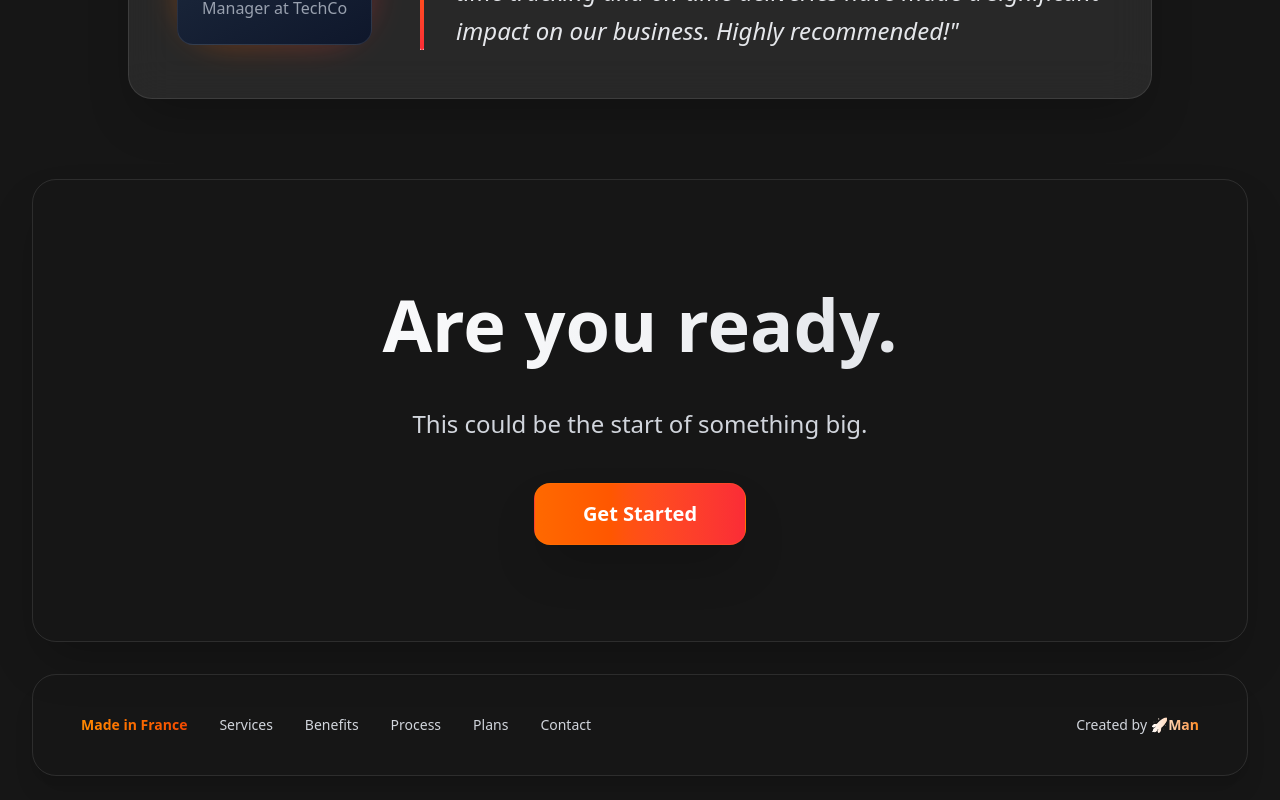
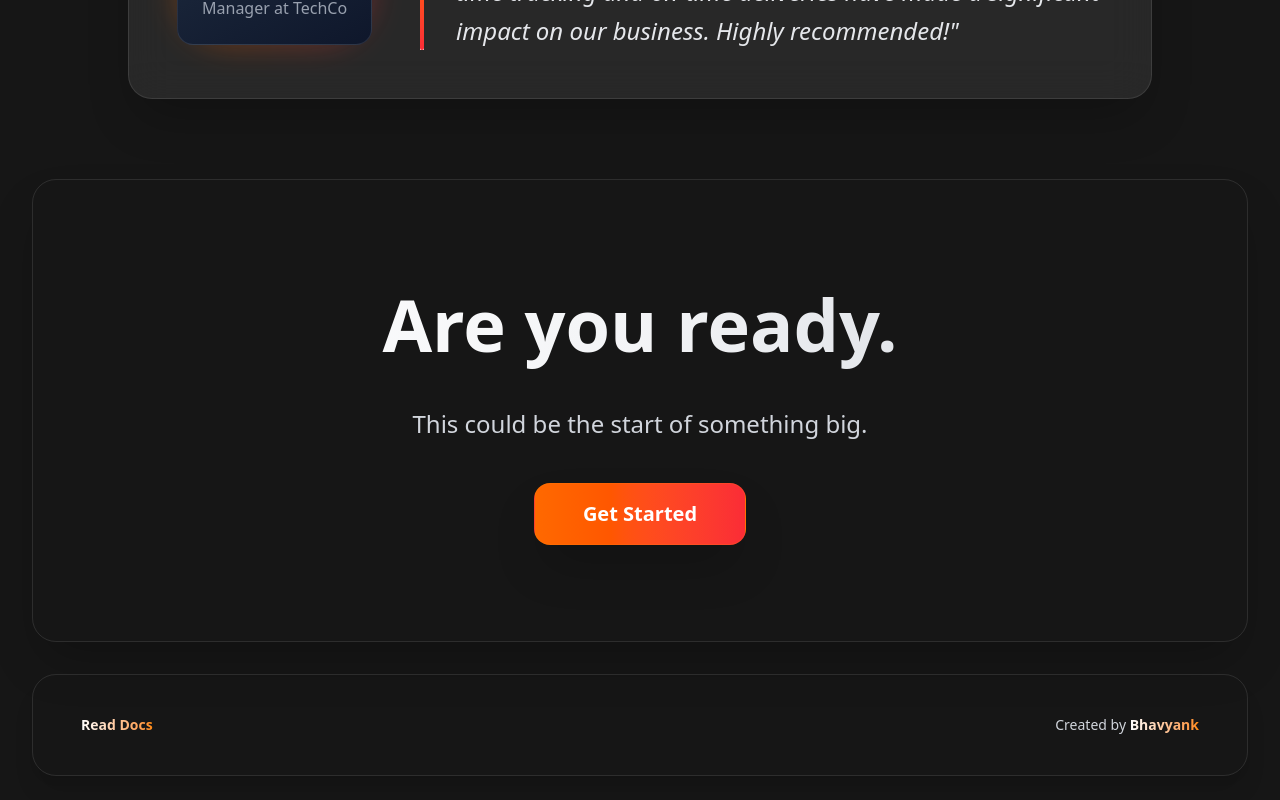
Before and after one commit to bhavyank89/shipsy, a React (Vite) app in the folder apps/frontend/: page / in a window 1280 px wide. Shown: the part 772-1572 px from the top of the page. Built offline with nearby package versions, Linux system fonts and the light colour scheme.

Commit message:
Landing footer changing and auth bug fixes

```diff
--- a/apps/frontend/src/components/Landing.jsx
+++ b/apps/frontend/src/components/Landing.jsx
@@ -9,6 +9,7 @@ const ShipsyLanding = () => {
     const [isLogin, setIsLogin] = useState(true);
     const [username, setUsername] = useState("");
     const [password, setPassword] = useState("");
+    const [isSubmitting, setIsSubmitting] = useState(false);
 
     const navigate = useNavigate();
     const page6 = '/page6.mp4'
@@ -66,10 +67,21 @@ const ShipsyLanding = () => {
         // Reset form fields when modal closes
         setUsername("");
         setPassword("");
+        setIsSubmitting(false);
+    };
+
+    // Modified function to clear inputs when toggling
+    const handleToggleMode = (loginMode) => {
+        setIsLogin(loginMode);
+        // Clear form inputs when switching modes
+        setUsername("");
+        setPassword("");
+        setIsSubmitting(false);
     };
 
     const handleFormSubmit = async (e) => {
         e.preventDefault();
+        setIsSubmitting(true); // Set loading state
 
         // Use the state values directly instead of FormData
         const formValues = {
@@ -104,6 +116,8 @@ const ShipsyLanding = () => {
             } catch (e) {
                 console.error("Error occurred!!", e.message);
                 toast.warning("Error logging in");
+            } finally {
+                setIsSubmitting(false);
             }
         } else {
             // TODO: Replace with actual signup API call
@@ -135,6 +149,8 @@ const ShipsyLanding = () => {
             } catch (e) {
                 console.error("Error occurred!!", e.message);
                 toast.warning("Error creating account");
+            } finally {
+                setIsSubmitting(false);
             }
         }
     };
@@ -277,10 +293,10 @@ const ShipsyLanding = () => {
                                 </p>
                             </div>
 
-                            {/* Toggle Buttons */}
+                            {/* Toggle Buttons - Updated with new onClick handlers */}
                             <div className="flex bg-slate-800/50 rounded-2xl p-1 mb-6">
                                 <button
-                                    onClick={() => setIsLogin(true)}
+                                    onClick={() => handleToggleMode(true)}
                                     className={`flex-1 py-2 px-4 rounded-xl font-medium cursor-pointer transition-all duration-200 ${isLogin
                                         ? "bg-gradient-to-r from-orange-500 to-red-500 text-white shadow-lg"
                                         : "text-gray-400 hover:text-white"
@@ -289,7 +305,7 @@ const ShipsyLanding = () => {
                                     Login
                                 </button>
                                 <button
-                                    onClick={() => setIsLogin(false)}
+                                    onClick={() => handleToggleMode(false)}
                                     className={`flex-1 py-2 px-4 rounded-xl font-medium cursor-pointer transition-all duration-200 ${!isLogin
                                         ? "bg-gradient-to-r from-orange-500 to-red-500 text-white shadow-lg"
                                         : "text-gray-400 hover:text-white"
@@ -311,7 +327,8 @@ const ShipsyLanding = () => {
                                         required
                                         value={username}
                                         onChange={(e) => setUsername(e.target.value)}
-                                        className="w-full px-4 py-3 bg-slate-800/50 border border-gray-600 rounded-xl focus:outline-none focus:ring-2 focus:ring-orange-500 focus:border-transparent text-white placeholder-gray-400"
+                                        disabled={isSubmitting}
+                                        className="w-full px-4 py-3 bg-slate-800/50 border border-gray-600 rounded-xl focus:outline-none focus:ring-2 focus:ring-orange-500 focus:border-transparent text-white placeholder-gray-400 disabled:opacity-50 disabled:cursor-not-allowed"
                                         placeholder="Enter your username"
                                     />
                                 </div>
@@ -326,25 +343,36 @@ const ShipsyLanding = () => {
                                         required
                                         value={password}
                                         onChange={(e) => setPassword(e.target.value)}
-                                        className="w-full px-4 py-3 bg-slate-800/50 border border-gray-600 rounded-xl focus:outline-none focus:ring-2 focus:ring-orange-500 focus:border-transparent text-white placeholder-gray-400"
+                                        disabled={isSubmitting}
+                                        className="w-full px-4 py-3 bg-slate-800/50 border border-gray-600 rounded-xl focus:outline-none focus:ring-2 focus:ring-orange-500 focus:border-transparent text-white placeholder-gray-400 disabled:opacity-50 disabled:cursor-not-allowed"
                                         placeholder="Enter your password"
                                     />
                                 </div>
 
+                                {/* Updated submit button with loading state */}
                                 <motion.button
                                     type="submit"
-                                    className="w-full bg-gradient-to-r from-orange-500 to-red-500 text-white py-3 rounded-xl font-bold shadow-lg hover:shadow-xl cursor-pointer transition-all duration-300 border border-orange-400/20"
-                                    whileHover={{ scale: 1.02 }}
-                                    whileTap={{ scale: 0.98 }}
+                                    disabled={isSubmitting}
+                                    className="w-full bg-gradient-to-r from-orange-500 to-red-500 text-white py-3 rounded-xl font-bold shadow-lg hover:shadow-xl cursor-pointer transition-all duration-300 border border-orange-400/20 disabled:opacity-70 disabled:cursor-not-allowed flex items-center justify-center gap-2"
+                                    whileHover={!isSubmitting ? { scale: 1.02 } : {}}
+                                    whileTap={!isSubmitting ? { scale: 0.98 } : {}}
                                 >
-                                    {isLogin ? "Sign In" : "Create Account"}
+                                    {isSubmitting && (
+                                        <svg className="animate-spin h-5 w-5 text-white" xmlns="http://www.w3.org/2000/svg" fill="none" viewBox="0 0 24 24">
+                                            <circle className="opacity-25" cx="12" cy="12" r="10" stroke="currentColor" strokeWidth="4"></circle>
+                                            <path className="opacity-75" fill="currentColor" d="M4 12a8 8 0 018-8V0C5.373 0 0 5.373 0 12h4zm2 5.291A7.962 7.962 0 014 12H0c0 3.042 1.135 5.824 3 7.938l3-2.647z"></path>
+                                        </svg>
+                                    )}
+                                    {isSubmitting
+                                        ? (isLogin ? "Signing in..." : "Registration...")
+                                        : (isLogin ? "Sign In" : "Create Account")
+                                    }
                                 </motion.button>
                             </form>
                         </motion.div>
                     </motion.div>
                 )}
             </AnimatePresence>
-
 
             {/* Main Content */}
             <motion.main
@@ -513,25 +541,31 @@ const ShipsyLanding = () => {
             >
                 <div className="flex flex-col lg:flex-row justify-between items-center gap-6 lg:gap-8">
                     <div className="flex flex-wrap justify-center lg:justify-start gap-6 lg:gap-8 text-sm text-gray-300">
-                        <span className="font-semibold bg-gradient-to-r from-orange-400 to-orange-600 bg-clip-text text-transparent">Made in France</span>
-                        {['Services', 'Benefits', 'Process', 'Plans', 'Contact'].map((item) => (
-                            <motion.a
-                                key={item}
-                                href="#"
-                                className="hover:text-white transition-all duration-300 hover:scale-105 font-medium"
-                                whileHover={{ y: -2 }}
-                            >
-                                {item}
-                            </motion.a>
-                        ))}
+                        <a
+                            href="https://github.com/bhavyank89/shipsy"
+                            target="_blank"
+                            rel="noopener noreferrer"
+                            className="font-semibold bg-gradient-to-r from-white to-orange-400 bg-clip-text text-transparent hover:underline"
+                        >
+                            Read Docs
+                        </a>
                     </div>
 
                     <motion.div
                         className="text-sm text-gray-300 font-medium"
                         whileHover={{ scale: 1.05 }}
                     >
-                        Created by <span className="bg-gradient-to-r from-white to-orange-400 bg-clip-text text-transparent font-bold">🚀Man</span>
+                        Created by{" "}
+                        <a
+                            href="https://github.com/bhavyank89"
+                            target="_blank"
+                            rel="noopener noreferrer"
+                            className="bg-gradient-to-r from-white to-orange-400 bg-clip-text text-transparent font-bold hover:underline"
+                        >
+                            Bhavyank
+                        </a>
                     </motion.div>
+
                 </div>
             </motion.footer>
         </div>
```
